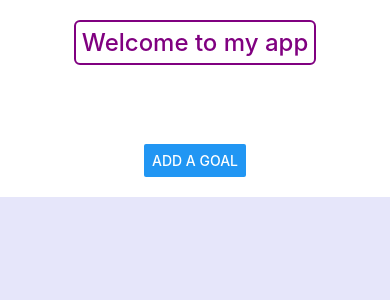
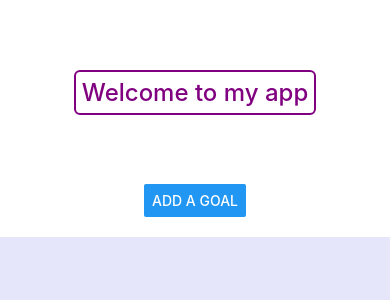
Before and after one commit to shiyuanyuanyuan/mobile-class-project, a React Native app: screen / in a window 390 px wide. Shown: the top 300 px of the page. Built offline with nearby package versions, Linux system fonts and the light colour scheme.

Commit message:
Optimize android view by adjusting padding in the top container.

```diff
--- a/App.tsx
+++ b/App.tsx
@@ -49,7 +49,8 @@ const styles = StyleSheet.create({
   },
   topContainer: {
     flex: 1,
-    padding: 20,
+    paddingTop: 70,
+    paddingBottom: 20,
     alignItems: 'center',
     justifyContent: 'space-between',
   },
```
